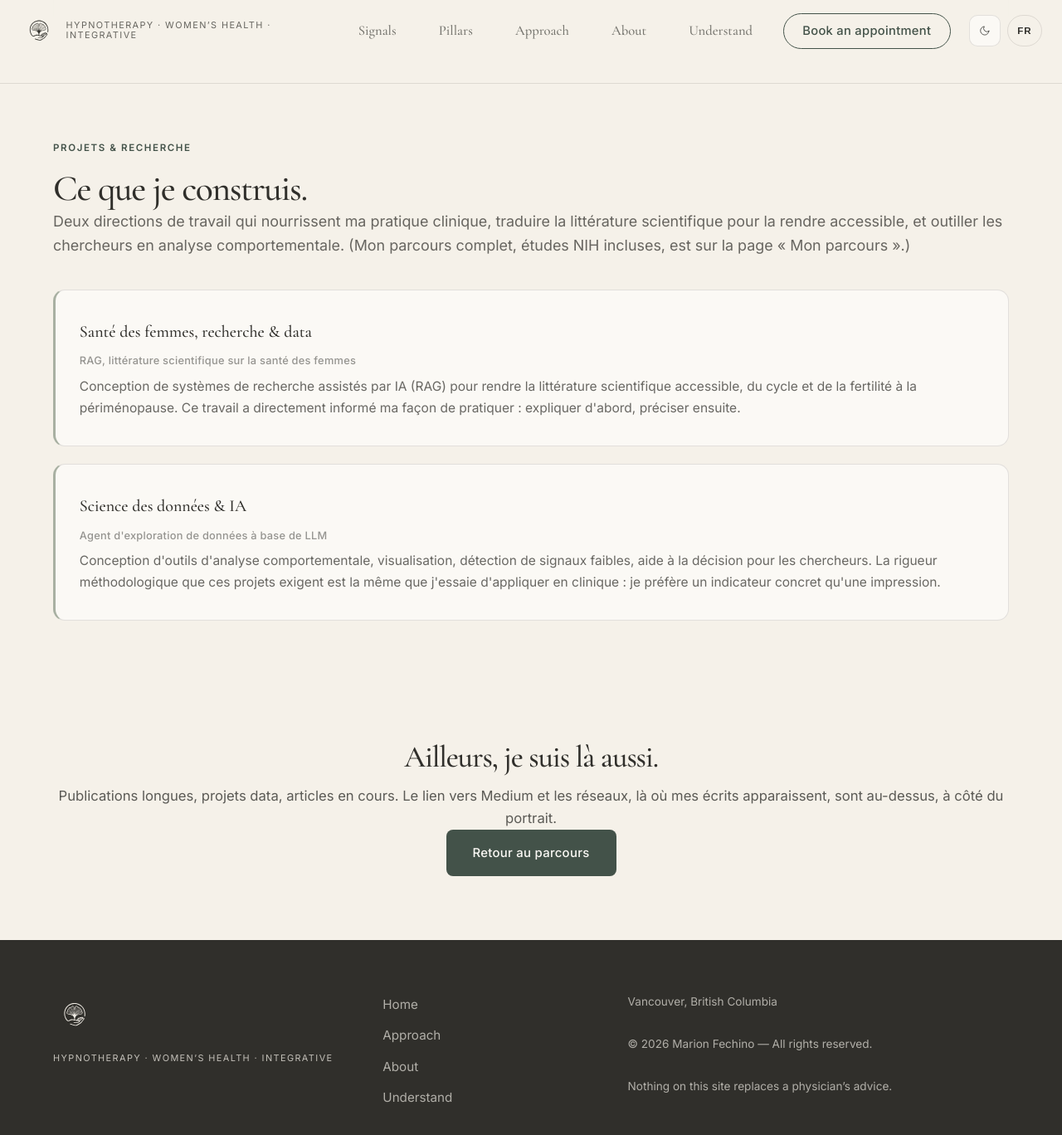
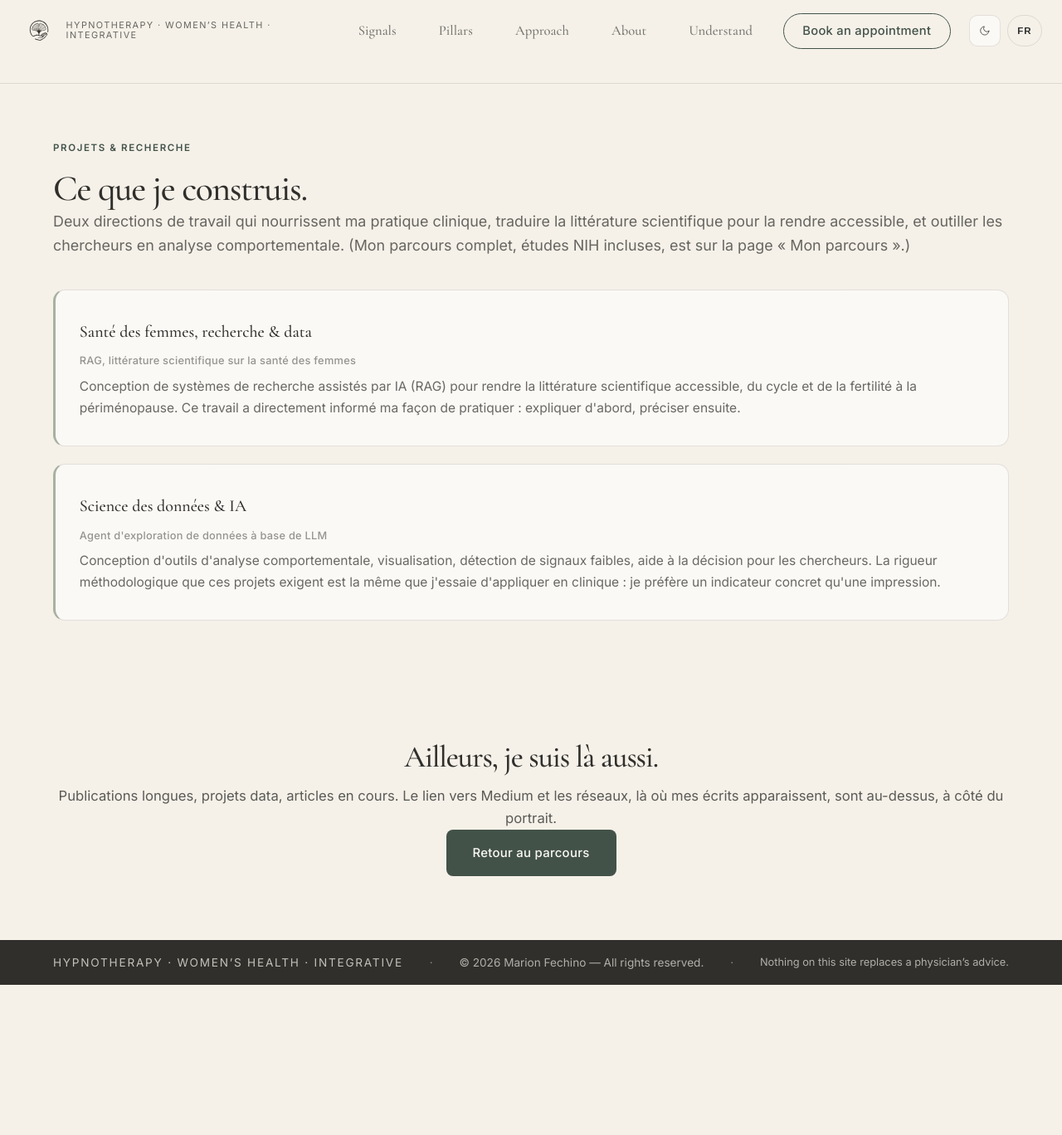
Before and after one commit to logan169/hypno-site, a Jekyll site: the page built from ecrits.md, in a window 1280 px wide and 1400 px high, scrolled down 2070 px. Shown: the top 1368 px of the window at 83% size. Built offline with Jekyll 4.4.1, drawn with Linux system fonts in a browser that asks for light colours; after the commit the page ends 3257 px from its top, so only the background shows below that.

Commit message:
R6: robust scroll-spy ('last section above reference line' + bottom-forces-CTA) fixes Approach never highlighting; footer -> single 54px line (drop logo+menu); remove all location mentions (hero/meta/JSON-LD/alt) FR+EN and realign EN_HOME/EN_SUBPAGE. Gate GREEN, EN_HOME=DOM=118.

```diff
--- a/_includes/footer.html
+++ b/_includes/footer.html
@@ -1,20 +1,9 @@
 <footer class="site-footer">
-  <div class="wrap footer-grid">
-    <div class="footer-brand">
-      <img class="footer-logo" src="{{ site.baseurl }}/assets/img/logo-dark.svg"
-           width="52" height="52" alt="Marion Fechino" aria-label="Marion Fechino">
-      <p class="brand-tag" data-i18n>Hypnose · Santé des femmes · Santé intégrative</p>
-    </div>
-    <nav class="footer-nav" aria-label="Navigation pied de page">
-      <a href="{{ site.baseurl }}/#accueil" data-i18n>Accueil</a>
-      <a href="{{ site.baseurl }}/#approche" data-i18n>Approche</a>
-      <a href="{{ site.baseurl }}/#apropos" data-i18n>À propos</a>
-      <a href="{{ site.baseurl }}/#comprendre" data-i18n>Comprendre</a>
-    </nav>
-    <div class="footer-legal">
-      <p data-i18n>Vancouver, Colombie-Britannique</p>
-      <p data-i18n>© 2026 Marion Fechino — Tous droits réservés.</p>
-      <p data-i18n>Aucune information sur ce site ne remplace l’avis d’un médecin.</p>
-    </div>
+  <div class="wrap footer-bar">
+    <span class="brand-tag" data-i18n>Hypnose · Santé des femmes · Santé intégrative</span>
+    <span class="footer-sep" aria-hidden="true">·</span>
+    <span class="footer-legal" data-i18n>© 2026 Marion Fechino — Tous droits réservés.</span>
+    <span class="footer-sep" aria-hidden="true">·</span>
+    <span class="footer-notice" data-i18n>Aucune information sur ce site ne remplace l’avis d’un médecin.</span>
   </div>
 </footer>
--- a/_includes/head.html
+++ b/_includes/head.html
@@ -2,7 +2,7 @@
   <meta charset="UTF-8">
   <meta name="viewport" content="width=device-width, initial-scale=1">
   {% if page.title == site.title or page.title == nil %}
-    <title>{{ site.title }}. Hypnose · Santé des femmes · Santé intégrative. Vancouver</title>
+    <title>{{ site.title }}. Hypnose · Santé des femmes · Santé intégrative</title>
     <meta property="og:title" content="Marion Fechino — Hypnose · Santé des femmes · Santé intégrative">
   {% else %}
     <title>{{ page.title }} — Marion Fechino</title>
@@ -39,10 +39,10 @@
   <script>window.__BASEURL__="{{ site.baseurl }}/";</script>
 
   <!-- Styles + JS criticques (préchargés avant <link>/<script> pour couper le TTI) -->
-  <link rel="preload" href="{{ site.baseurl }}/assets/css/marion.css?v=rework11" as="style">
+  <link rel="preload" href="{{ site.baseurl }}/assets/css/marion.css?v=rework12" as="style">
   <link rel="preload" href="{{ site.baseurl }}/assets/js/main.js" as="script">
-  <link rel="stylesheet" href="{{ site.baseurl }}/assets/css/marion.css?v=rework11">
-  {% if page.collection == 'revue' %}<link rel="stylesheet" href="{{ site.baseurl }}/assets/css/revue.css?v=rework11">{% endif %}
+  <link rel="stylesheet" href="{{ site.baseurl }}/assets/css/marion.css?v=rework12">
+  {% if page.collection == 'revue' %}<link rel="stylesheet" href="{{ site.baseurl }}/assets/css/revue.css?v=rework12">{% endif %}
 
   <!-- Google Analytics (GA4) -->
   {% if site.analytics.enabled and site.analytics.id and jekyll.environment == 'production' %}
@@ -60,9 +60,9 @@
   <meta property="og:image" content="{{ site.url }}{{ site.baseurl }}/assets/img/og-1200x630.webp">
   <meta property="og:image:width" content="1200">
   <meta property="og:image:height" content="630">
-  <meta property="og:image:alt" content="Marion Fechino — Hypnothérapie clinique, Vancouver">
+  <meta property="og:image:alt" content="Marion Fechino — Hypnothérapie clinique">
   <meta name="twitter:card" content="summary_large_image">
-  <meta name="twitter:title" content="Marion Fechino — Hypnose · Santé des femmes · Santé intégrative — Vancouver">
+  <meta name="twitter:title" content="Marion Fechino — Hypnose · Santé des femmes · Santé intégrative">
   <meta name="twitter:description" content="{{ page.excerpt | default: site.description }}">
   <meta name="twitter:image" content="{{ site.url }}{{ site.baseurl }}/assets/img/og-1200x630.webp">
 
@@ -76,7 +76,7 @@
         "@id": "{{ page.url | absolute_url }}#marion",
         "name": "Marion Fechino",
         "jobTitle": "Hypnothérapeute clinicienne",
-        "description": "Hypnothérapeute clinicienne à Vancouver (C.-B., Canada). Approche intégrative adossée à la recherche — périménopause, sommeil, stress, santé des femmes.",
+        "description": "Hypnothérapeute clinicienne. Approche intégrative adossée à la recherche — périménopause, sommeil, stress, santé des femmes.",
         "image": "{{ site.url }}{{ site.baseurl }}/assets/img/marion-portrait-1200.webp",
         "knowsAbout": ["Hypnose thérapeutique", "Santé des femmes", "Périménopause", "Santé intégrative"],
         "url": "{{ site.url }}{{ site.baseurl }}/",
@@ -91,10 +91,6 @@
         "name": "Marion Fechino — Hypnothérapie",
         "url": "{{ site.url }}{{ site.baseurl }}/",
         "areaServed": [
-          { "@type": "City", "name": "Vancouver" },
-          { "@type": "AdministrativeArea", "name": "Colombie-Britannique" },
-          { "@type": "Country", "name": "Canada" },
-          { "@type": "Country", "name": "France" }
         ],
         "availableChannel": {
           "@type": "ServiceChannel",
@@ -104,8 +100,6 @@
         },
         "address": {
           "@type": "PostalAddress",
-          "addressLocality": "Vancouver",
-          "addressRegion": "C.-B.",
           "addressCountry": "CA"
         },
         "knowsAbout": ["Hypnose", "Santé des femmes", "Périménopause", "Intégratif"]
@@ -118,36 +112,6 @@
         "inLanguage": "fr-CA",
         "publisher": { "@id": "{{ page.url | absolute_url }}#marion" },
         "about": { "@id": "{{ page.url | absolute_url }}#marion" }
-      },
-      {
-        "@type": "FAQPage",
-        "@id": "{{ page.url | absolute_url }}#faq",
-        "mainEntity": [
-          {
-            "@type": "Question",
-            "name": "L'hypnose est-elle vérifiable ? Quelle est sa place dans la médecine ?",
-            "acceptedAnswer": {
-              "@type": "Answer",
-              "text": "L'hypnose est utilisée comme outil thérapeutique adossé à des données de recherche publiées (NIH/NCCIH, NAMS, méta-analyses). Les limites sont indiquées dans chaque article de la revue, avec les références consultées."
-            }
-          },
-          {
-            "@type": "Question",
-            "name": "Où vous recevoir ?",
-            "acceptedAnswer": {
-              "@type": "Answer",
-              "text": "En visioconférence, depuis Vancouver (C.-B., Canada) — disponible pour tout le Canada et bientôt la France."
-            }
-          },
-          {
-            "@type": "Question",
-            "name": "Comment prendre rendez-vous ?",
-            "acceptedAnswer": {
-              "@type": "Answer",
-              "text": "Via le formulaire de contact en bas de page (mailto vers bonjour@marion-cabin.ca) — réponse habituelle sous 24 h ouvrées."
-            }
-          }
-        ]
       }
     ]
   }
--- a/assets/css/marion.css
+++ b/assets/css/marion.css
@@ -314,15 +314,16 @@ h3{font-size:clamp(1.4rem,2.2vw,1.85rem);font-weight:500;line-height:1.2;margin-
 /* ════════════════════════════════════════════════════
    FOOTER — dark on both themes, clear hierarchy
    ════════════════════════════════════════════════════ */
-.site-footer{background:var(--ambre);color:var(--paper-66);padding-block:4rem}
-.footer-grid{display:grid;grid-template-columns:1.4fr 1fr 1.8fr;gap:2.5rem}
-.site-footer .brand-name{color:var(--paper)!important;font-size:1.52rem!important}
-.site-footer .brand-tag{color:var(--paper-75)}
-.footer-brand{display:flex;flex-direction:column;align-items:flex-start;gap:.4rem}
-.footer-nav{display:grid;gap:.6rem;align-content:start}
-.footer-nav a{font-size:.95rem;transition:color var(--trans)}
-.footer-nav a:hover{color:var(--paper)}
-.footer-legal{display:grid;gap:.8rem;font-size:.85rem;line-height:1.6}
+.site-footer{background:var(--ambre);color:var(--paper-66);padding-block:1.1rem}
+.footer-bar{display:flex;flex-wrap:wrap;align-items:center;gap:.3rem .9rem;justify-content:space-between;font-size:.85rem;line-height:1.4}
+.footer-bar .brand-tag{color:var(--paper-75);font-size:.85rem}
+.footer-sep{color:color-mix(in srgb,var(--paper) 45%,transparent)}
+.footer-legal{font-size:.85rem}
+.footer-notice{font-size:.8rem;color:var(--paper-60)}
+@media (max-width:700px){
+  .footer-bar{justify-content:center;text-align:center}
+  .footer-sep{display:none}
+}
 
 /* ════════════════════════════════════════════════════
    REVEALS — progressive (no-JS safe)
--- a/assets/js/main.js
+++ b/assets/js/main.js
@@ -33,10 +33,10 @@
   /* ═══════ 2 · LANGUE FR ⇄ EN ═══════ */
   /* Éléments "fragiles" (aria/title/meta) en EN — indexés par clé */
   var EN_KEYS = {
-    title: 'Marion Fechino — Hypnotherapy · Women’s health · Integrative — Vancouver',
-    'meta.desc': 'Clinical hypnotherapy in Vancouver, B.C.: an integrative approach uniting therapeutic hypnosis, women’s health and scientific evidence — for stress, sleep, perimenopause and overall balance.',
+    title: 'Marion Fechino — Hypnotherapy · Women’s health · Integrative',
+    'meta.desc': 'Clinical hypnotherapy: an integrative approach uniting therapeutic hypnosis, women’s health and scientific evidence — for stress, sleep, perimenopause and overall balance.',
     'og.title': 'Marion Fechino — Hypnotherapy · Women’s health · Integrative',
-    'og.desc': 'An integrative, science-based approach to women’s health: therapeutic hypnosis, sleep, perimenopause. Vancouver, B.C.',
+    'og.desc': 'An integrative, science-based approach to women’s health: therapeutic hypnosis, sleep, perimenopause.',
     'aria.nav': 'Main navigation',
     'aria.foot': 'Footer navigation',
     'aria.tst': 'Patient testimonials (swipe to browse)'
@@ -62,7 +62,7 @@
     'About',
     'Understand',
     'Book an appointment',
-    'Clinical hypnotherapy — online: Vancouver & B.C., Québec, across Canada · France soon',
+    'Clinical hypnotherapy — online, wherever you are',
     'Body and mind,<br>in dialogue.',
     'An integrative approach to women’s health: therapeutic hypnosis used as a precise tool, grounded in what can be verified.',
     'Hypnotherapeutic&nbsp;·&nbsp;Women’s health&nbsp;·&nbsp;Integrative approach',
@@ -102,7 +102,7 @@
     'Stress, sleep, hormones, emotions and physical health constantly interact. Treating them in isolation is refusing to see the whole picture.',
     'About',
     'Hello, I’m Marion Fechino.',
-    'Hypnotherapist and integrative health practitioner in Vancouver. My path crosses research and clinical work — and it is precisely that meeting I want to pass on to you&nbsp;:',
+    'Hypnotherapist and integrative health practitioner. My path crosses research and clinical work — and it is precisely that meeting I want to pass on to you&nbsp;:',
     'Scientific background',
     'Cognitive scientist by training, research background in neuroscience',
     'NIH-funded longitudinal studies (emotion regulation, sleep)',
@@ -164,11 +164,6 @@
     'Your information stays confidential — never shared, never passed to third parties.',
     'Your message opens in your e-mail app (subject and body pre-filled). Just click “Send” — a reply arrives within 24 business hours.',
     'Hypnotherapy · Women’s health · Integrative',
-    'Home',
-    'Approach',
-    'About',
-    'Understand',
-    'Vancouver, British Columbia',
     '© 2026 Marion Fechino — All rights reserved.',
     'Nothing on this site replaces a physician’s advice.'
   ];
@@ -188,11 +183,6 @@
     'Understand',
     'Book an appointment',
     'Hypnotherapy · Women’s health · Integrative',
-    'Home',
-    'Approach',
-    'About',
-    'Understand',
-    'Vancouver, British Columbia',
     '© 2026 Marion Fechino — All rights reserved.',
     'Nothing on this site replaces a physician’s advice.'
   ];
@@ -221,7 +211,7 @@
       var nav2 = document.querySelector('.nav-links'); if (nav2) nav2.setAttribute('aria-label', 'Navigation principale');
       var foot2 = document.querySelector('.footer-nav'); if (foot2) foot2.setAttribute('aria-label', 'Navigation pied de page');
       var track2 = document.getElementById('tstTrack'); if (track2) track2.setAttribute('aria-label', 'témoignages de patientes (glisser pour parcourir)');
-      document.title = 'Marion Fechino — Hypnose · Santé des femmes · Santé intégrative — Vancouver';
+      document.title = 'Marion Fechino — Hypnose · Santé des femmes · Santé intégrative';
       var md2 = document.querySelector('meta[name="description"]'); if (md2 && md2._fr) md2.setAttribute('content', md2._fr);
       var ogd2 = document.querySelector('meta[property="og:description"]'); if (ogd2 && ogd2._fr) ogd2.setAttribute('content', ogd2._fr);
       var oglo2 = document.querySelector('meta[property="og:locale"]'); if (oglo2) oglo2.setAttribute('content', 'fr_CA');
@@ -397,31 +387,29 @@
       return h.indexOf('#') !== -1 && h.split('#')[1].length > 0;
     });
     if (spyLinks.length && 'requestAnimationFrame' in window) {
-      var spyTargets = spyLinks
+      // R6 — spy robuste : « la dernière section dont le haut est passé au-dessus
+      // de la ligne de référence » (≈25 % du viewport). Remplace la heuristique
+      // « plus visible en px » qui défavorisait les sections courtes (Approche,
+      // Témoignages, ~600 px) face à leurs voisines hautes, et qui cassait
+      // #rendezvous (son seul lien est la CTA sticky, toujours visible).
+      var raw = spyLinks
         .map(function (a) { return document.getElementById(a.getAttribute('href').split('#')[1]); })
         .filter(Boolean);
+      var seen = {}, spyTargets = [];
+      raw.forEach(function (t) { if (t && !seen[t.id]) { seen[t.id] = true; spyTargets.push(t); } });
       var ticking = false;
       var setActive = function () {
-        // C51 : section « la plus visible » du viewport (hauteur en px)
-        // plutôt que le seuil fixe à 34 %. Le seuil de 34 % était correct
-        // au milieu de la page, mais avec #rendezvous (dernière section,
-        // plus haute que le viewport) le haut de la section restait en
-        // dessous du seuil sur une large bande de scroll → c’était
-        // « FAQ » qui restait actif alors que l’utilisateur était déjà
-        // sur « Prendre rendez-vous ». La règle « la plus visible »
-        // active #rendezvous dès qu’elle occupe la majorité du viewport,
-        // sans toucher au comportement des autres sections.
-        var vh = window.innerHeight;
-        var best = null, bestVis = 0;
+        var ref = window.innerHeight * 0.25;
+        var current = null;
         for (var i = 0; i < spyTargets.length; i++) {
-          var r = spyTargets[i].getBoundingClientRect();
-          if (r.bottom < 0) continue;
-          var vis = Math.min(r.bottom, vh) - Math.max(r.top, 0);
-          if (vis > bestVis || best === null) { best = spyTargets[i].id; bestVis = Math.max(vis, 1); }
+          if (spyTargets[i].getBoundingClientRect().top <= ref) current = spyTargets[i].id;
         }
+        // bas de page : forcer la dernière section (la CTA « Prendre rendez-vous »)
+        var atBottom = (window.scrollY + window.innerHeight) >= (document.documentElement.scrollHeight - 4);
+        if (atBottom && spyTargets.length) current = spyTargets[spyTargets.length - 1].id;
         document.querySelectorAll('.nav-links a[href], .mobile-menu a[href]').forEach(function (a) {
           var frag = (a.getAttribute('href') || '').split('#')[1];
-          a.classList.toggle('nav-active', best !== null && frag === best);
+          a.classList.toggle('nav-active', current !== null && frag === current);
         });
         ticking = false;
       };
```
Also changed, not shown: index.md (+4 -4 lines).
